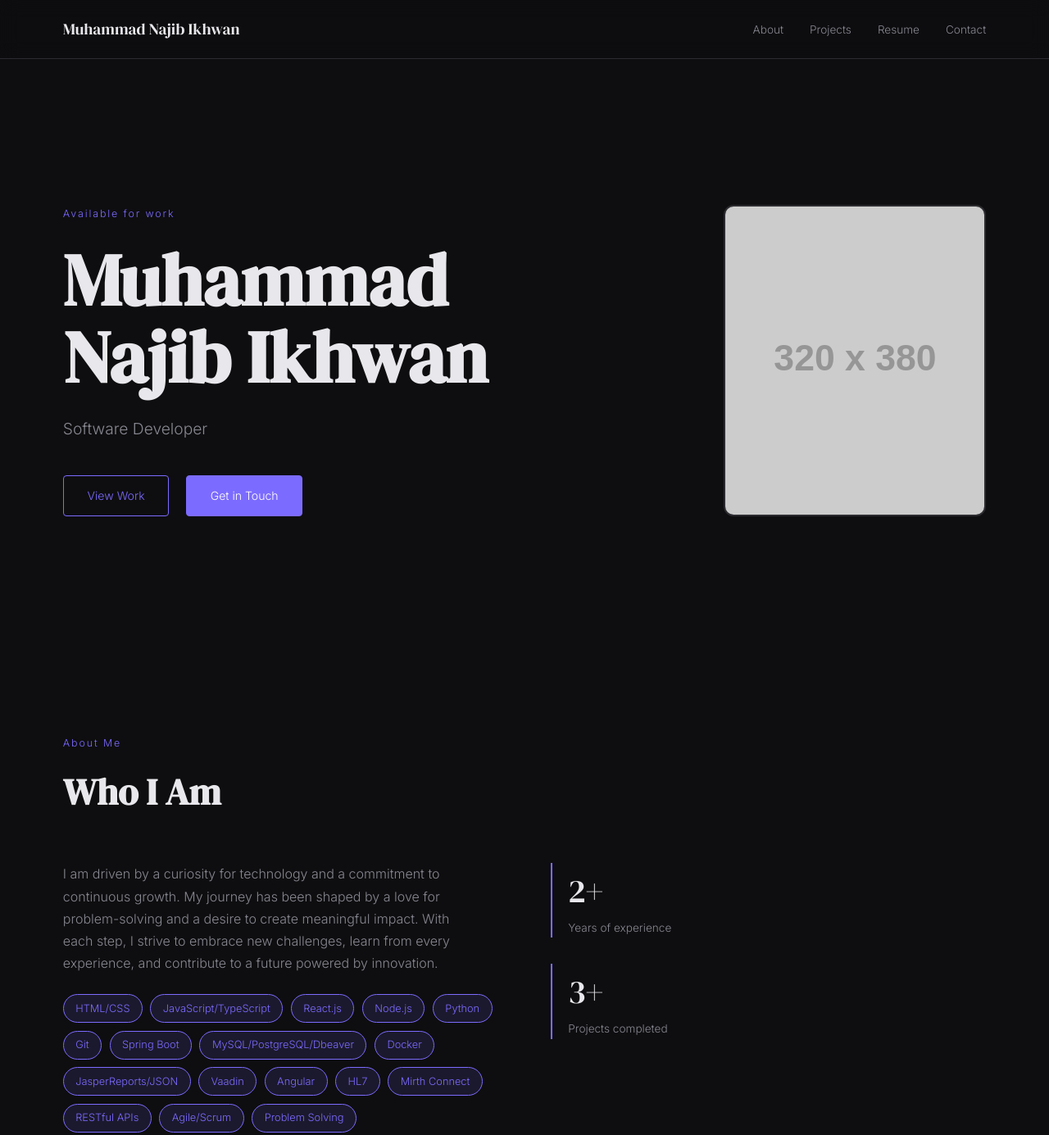
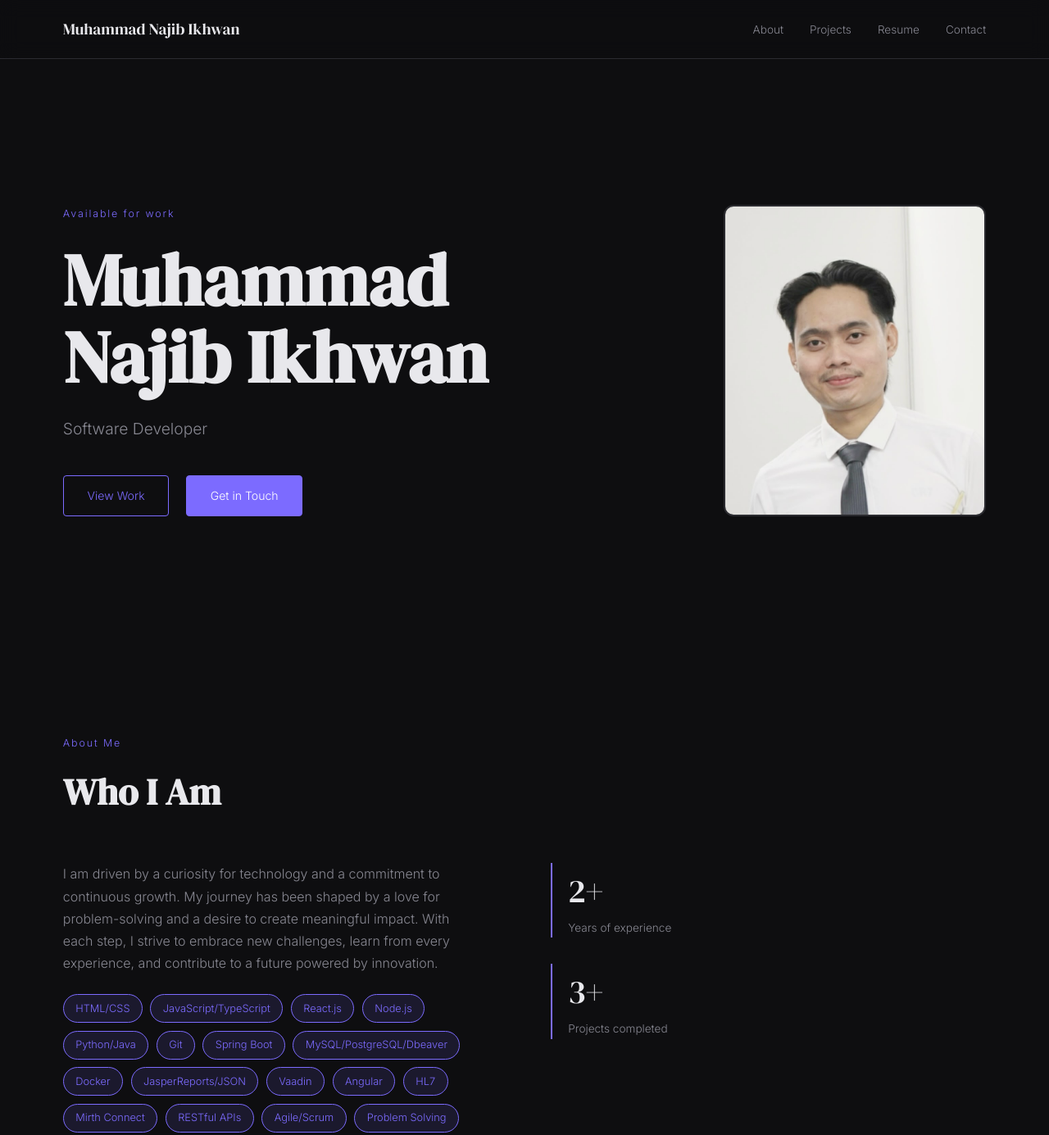
Before and after one commit to saripdoll/najibmahdan.portfolio, a plain HTML site: page Frontend.html in a window 1280 px wide. Shown: the top 1385 px of the page at 82% size. Drawn offline with Linux system fonts and the light colour scheme; placeholder pictures from the web are drawn by us.

Commit message:
feat: add profile photo

```diff
--- a/Frontend.html
+++ b/Frontend.html
@@ -160,7 +160,7 @@
       </div>
       <div class="hero-right">
         <!-- Replace 'your-photo.jpg' with your real photo filename later -->
-        <img src="c:\Users\User\OneDrive\Pictures\Saved Pictures\NAJIB2.jpeg" alt="Muhammad Najib Ikhwan"
+        <img src="NAJIB2.jpeg" alt="Muhammad Najib Ikhwan"
              onerror="this.src='https://placehold.co/320x380/18181c/7c6bff?text=Najib'" />
       </div>
     </div>
@@ -180,7 +180,7 @@
           <span class="skill-tag">JavaScript/TypeScript</span>
           <span class="skill-tag">React.js</span>
           <span class="skill-tag">Node.js</span>
-          <span class="skill-tag">Python</span>
+          <span class="skill-tag">Python/Java</span>
           <span class="skill-tag">Git</span>
           <span class="skill-tag">Spring Boot</span>
           <span class="skill-tag">MySQL/PostgreSQL/Dbeaver</span>
@@ -193,6 +193,7 @@
           <span class="skill-tag">RESTful APIs</span>
           <span class="skill-tag">Agile/Scrum</span>
           <span class="skill-tag">Problem Solving</span>
+
         </div>
       </div>
       <div class="about-stats">
```
Also changed, not shown: NAJIB2.jpeg (added).
